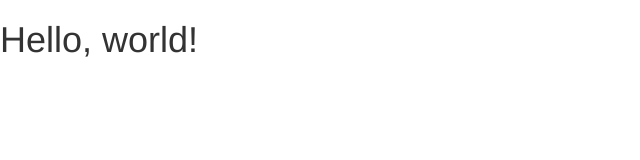
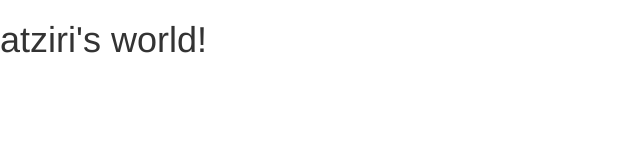
Before and after one commit to Atzirigonzalez/atzirigonzalez.github.io, a plain HTML site: page Development/index.html in a window 1280 px wide. Shown: the whole page, without its empty margins (0-640 px from the left). Drawn offline with nearby package versions, Linux system fonts and the light colour scheme.

Commit message:
Update index.html

```diff
--- a/Development/index.html
+++ b/Development/index.html
@@ -18,7 +18,7 @@
     <![endif]-->
   </head>
   <body>
-    <h1>Hello, world!</h1>
+    <h1>atziri's world!</h1>
 
     <!-- jQuery (necessary for Bootstrap's JavaScript plugins) -->
     <script src="https://ajax.googleapis.com/ajax/libs/jquery/1.12.4/jquery.min.js"></script>
```
